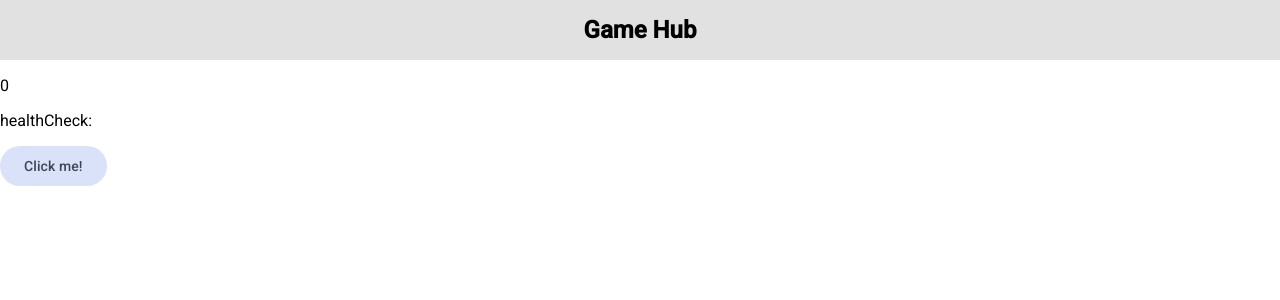
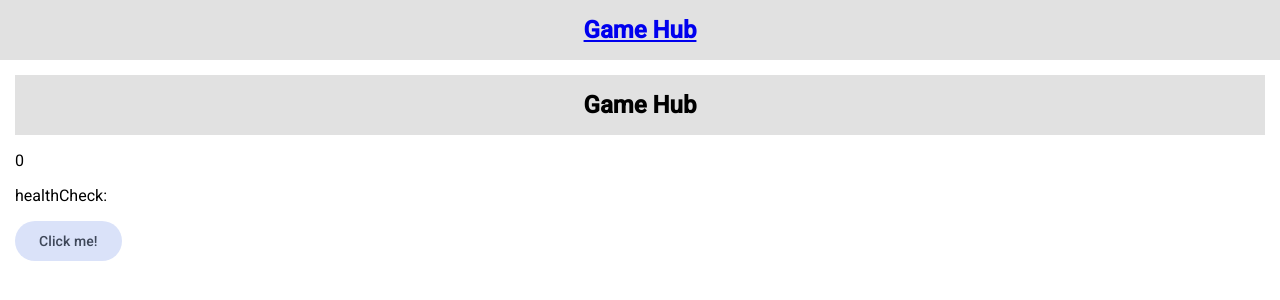
Before and after one commit to amullabaev/gamehub, an Angular app in the folder gamehub-ng/: page /home in a window 1280 px wide. Shown: the top 300 px of the page. Built offline with nearby package versions, Linux system fonts and the light colour scheme; no server answers.

Commit message:
add router module and signal for value

```diff
--- a/gamehub-ng/src/app/app.component.html
+++ b/gamehub-ng/src/app/app.component.html
@@ -1,6 +1,16 @@
 <!-- <app-home-page></app-home-page> -->
-<router-outlet />
+<header>
+  <h1><a routerLink="/home">Game Hub</a></h1>
+</header>
+<main>
+  <!-- <nav>
+    <a routerLink="/home">Home</a>
+    <a routerLink="/games">Games</a>
+    <a routerLink="/about">About</a>
+  </nav> -->
+  <router-outlet />
 
-<p>{{ value }}</p>
-<p>healthCheck: {{health}}</p>
-<button matButton="tonal" (click)="handleClick()">Click me!</button>
+  <p>{{ value() }}</p>
+  <p>healthCheck: {{ health }}</p>
+  <button matButton="tonal" (click)="handleClick()">Click me!</button>
+</main>
--- a/gamehub-ng/src/app/app.component.scss
+++ b/gamehub-ng/src/app/app.component.scss
@@ -0,0 +1,14 @@
+header {
+  background-color: #e1e1e1;
+  padding: 16px;
+  text-align: center;
+}
+h1 {
+  font-size: 1.5rem;
+  margin: 0;
+}
+
+main {
+  //   padding: 0 15px 15px 15px;
+  padding: 15px;
+}
--- a/gamehub-ng/src/app/app.component.ts
+++ b/gamehub-ng/src/app/app.component.ts
@@ -1,7 +1,7 @@
 import { HttpClient } from '@angular/common/http';
-import { Component, inject } from '@angular/core';
+import { Component, inject, signal } from '@angular/core';
 import { MatButtonModule } from '@angular/material/button';
-import { RouterOutlet } from '@angular/router';
+import { RouterModule } from '@angular/router';
 
 type HealthResponse = {
   status: string;
@@ -9,7 +9,7 @@ type HealthResponse = {
 
 @Component({
   selector: 'app-root',
-  imports: [RouterOutlet, MatButtonModule],
+  imports: [RouterModule, MatButtonModule],
   templateUrl: './app.component.html',
   styleUrl: './app.component.scss',
   standalone: true,
@@ -17,7 +17,7 @@ type HealthResponse = {
 export class AppComponent {
   title = 'gamehub-ng';
 
-  value = 0
+  value = signal(0)
   health: string | null = null;
 
   http = inject(HttpClient);
@@ -37,6 +37,6 @@ export class AppComponent {
 
   handleClick() {
     console.log('Button clicked!');
-    this.value++;
+    this.value.update(v => v + 1);
   }
 }
```
